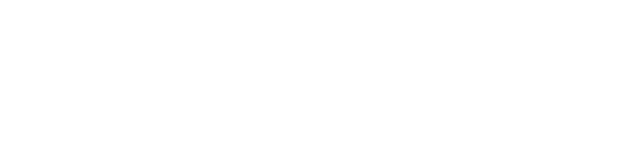
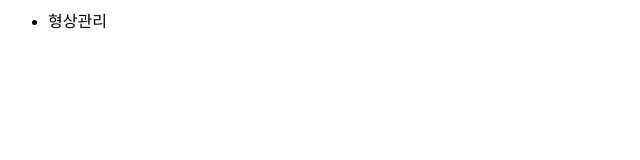
Before and after one commit to wonhyeoksong/whsong, a plain HTML site: page index.html in a window 1280 px wide. Shown: the whole page, without its empty margins (0-640 px from the left). Drawn offline with Linux system fonts and the light colour scheme.

Commit message:
li 태그 추가

```diff
--- a/index.html
+++ b/index.html
@@ -1,4 +1,7 @@
 <html>
 <body>
+<ul>
+  <li>형상관리</li>
+</ul>
 </body>
 </html>
```
